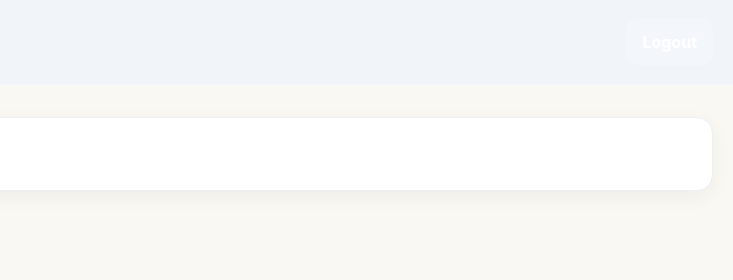
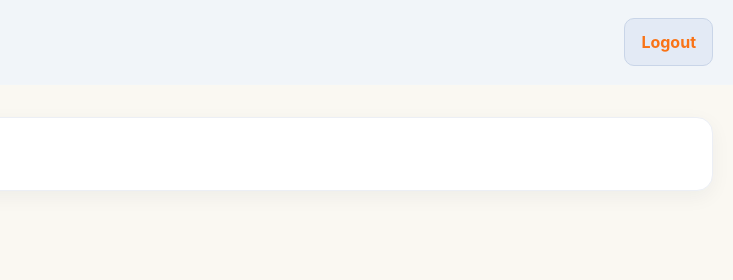
Before and after one commit to akay0723/chaloprep-admin, a website: page admin-dashboard.html in a window 1280 px wide. Shown: the top 280 px of the page, 547-1280 px from the left. Drawn offline with nearby package versions, Linux system fonts and the light colour scheme.

Commit message:
Update admin-dashboard.html

```diff
--- a/admin-dashboard.html
+++ b/admin-dashboard.html
@@ -83,8 +83,17 @@
         </div>
       </div>
       <div class="flex items-center gap-3">
-        <span id="userEmail" class="text-sm" style="color:#c3cbe0"></span>
-        <button id="logout" class="btn bg-white/10 hover:bg-white/15">Logout</button>
+        <span
+          id="userEmail"
+          class="text-sm font-medium"
+          style="color:#243B64">
+        </span>
+
+        <button
+          id="logout"
+          class="btn bg-[#E3EAF5] text-[#F97316] hover:bg-[#D7E1F0] border border-[#C9D5E8]">
+          Logout
+        </button>
       </div>
     </div>
   </header>
```
